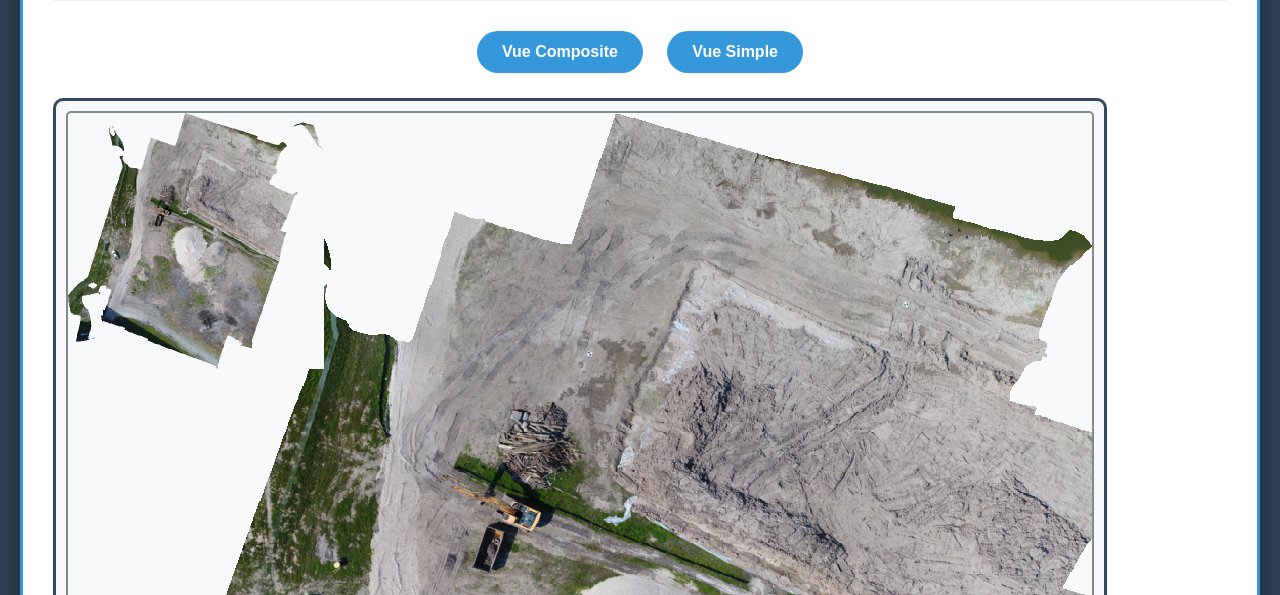
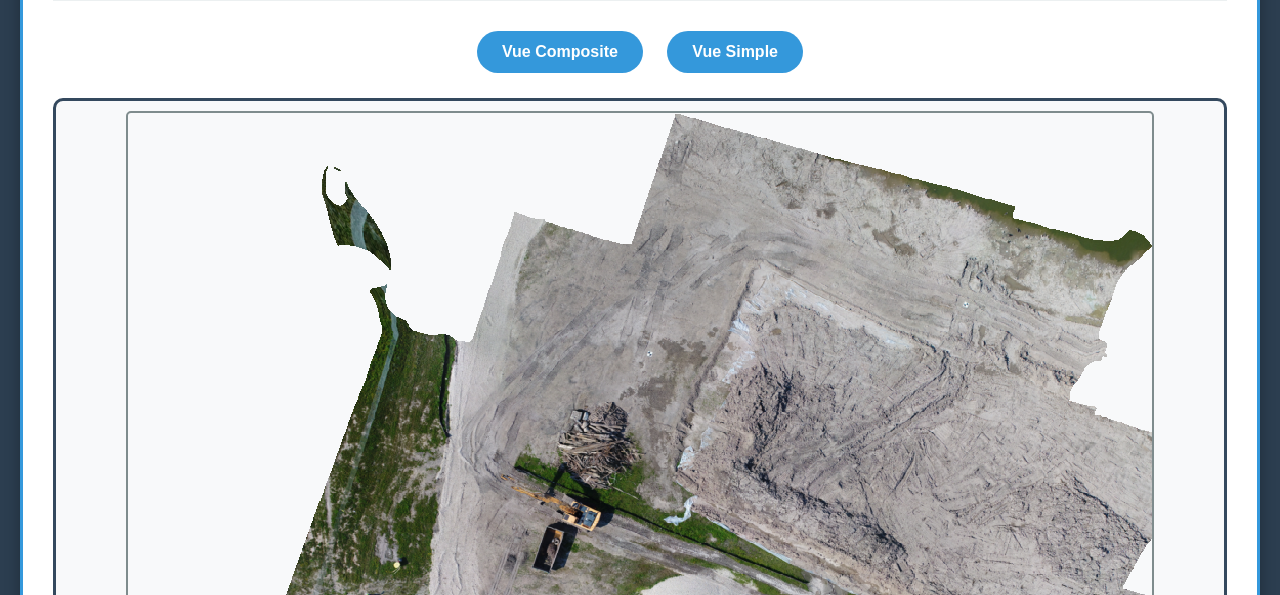
Before and after one commit to htesoumaya-lang/TP, a plain HTML site: page index.html in a window 1280 px wide. Shown: the part 205-800 px from the top of the page. Drawn offline with Linux system fonts and the light colour scheme.

Commit message:
index.html

```diff
--- a/index.html
+++ b/index.html
@@ -9,10 +9,12 @@
             padding: 20px;
             font-family: Arial;
             background: #2c3e50;
+            display: flex;
+            justify-content: center;
         }
         .container {
             max-width: 1400px;
-            margin: 0 auto;
+            width: 100%;
             background: white;
             padding: 30px;
             border-radius: 15px;
@@ -38,13 +40,12 @@
         /* CENTRER LES CONTENEURS D'IMAGES */
         .image-container,
         .single-image-container {
-            text-align: center; /* centre horizontalement */
+            text-align: center;
             border: 3px solid #34495e;
             border-radius: 10px;
             padding: 10px;
             background: #f8f9fa;
-            margin: 0 auto;
-            display: inline-block;
+            margin: 0 auto 20px auto;
         }
 
         .image-grid {
@@ -61,7 +62,6 @@
         }
         .tile,
         .single-image {
-            display: inline-block; /* permet au parent text-align: center de centrer */
             width: 100%;
             height: 100%;
             object-fit: cover;
@@ -132,10 +132,15 @@
     </div>
 
     <script>
-        // Liste des tuiles (0.png à 15.png)
-        const tilePaths = Array.from({length: 16}, (_, i) => `${i}.png`);
+        // Ordre exact des tuiles
+        const tilePaths = [
+            "1_0.png", "1.png", "2.png", "3.png",
+            "4.png", "5.png", "6.png", "7.png",
+            "8.png", "9.png", "10.png", "11.png",
+            "12.png", "13.png", "14.png", "15.png"
+        ];
 
-        // Charger les tuiles dans la grille
+        // Charger les tuiles
         const grid = document.getElementById('imageGrid');
         tilePaths.forEach((path, index) => {
             const img = document.createElement('img');
```
